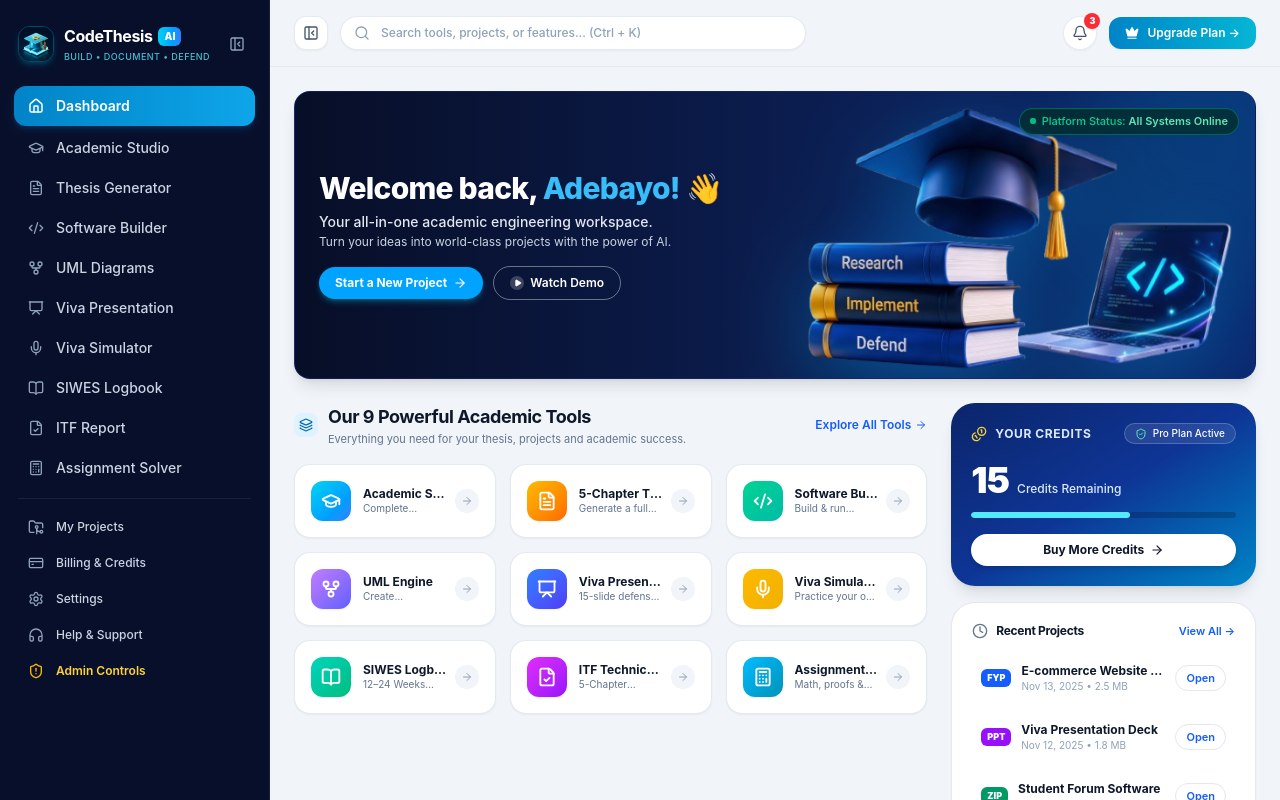
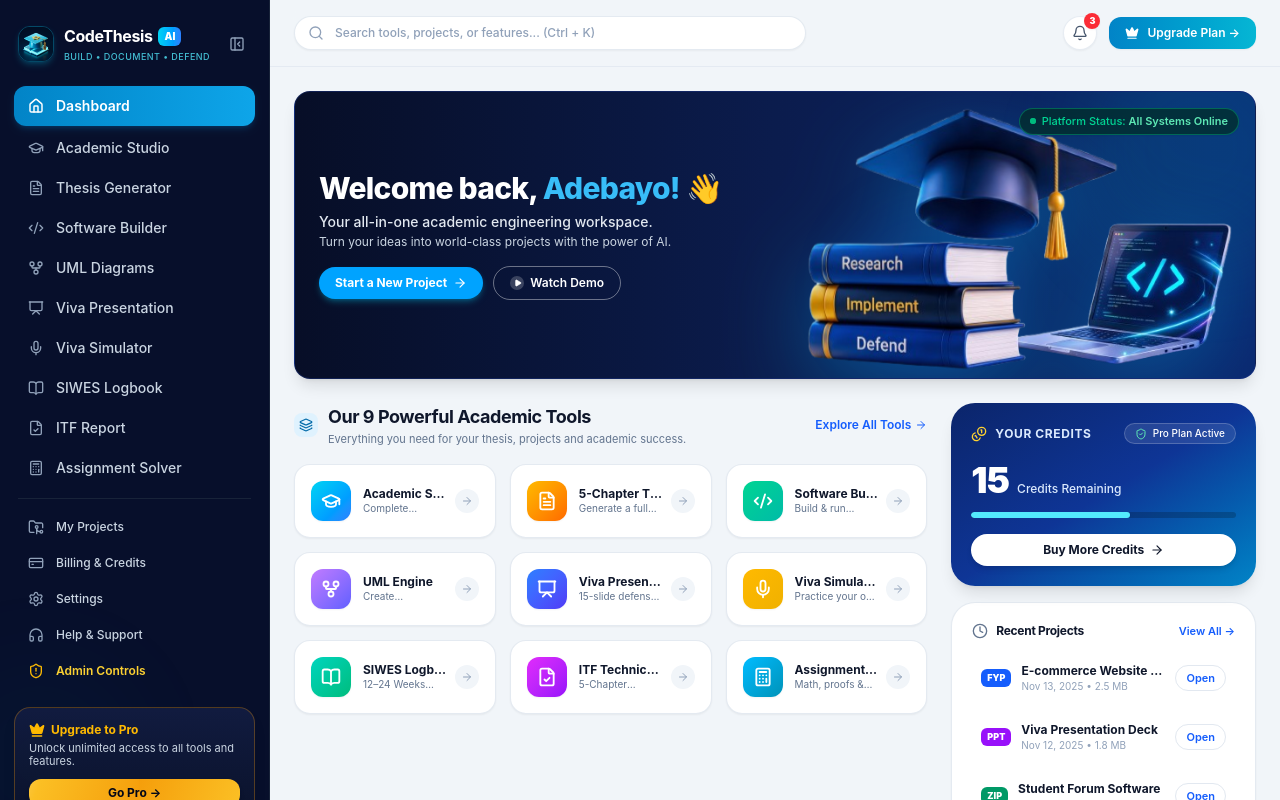
Before and after one commit to yaseeradam/codethesis.ai, a Next.js app in the folder web/: page /dashboard in a window 1280 px wide. Shown: the top 800 px of the page. Built offline with nearby package versions, Linux system fonts and the light colour scheme.

Commit message:
feat(ui): ensure sidebar remains fixed and non-scrollable and remove body collapse toggle icon

```diff
--- a/web/src/app/admin/page.tsx
+++ b/web/src/app/admin/page.tsx
@@ -227,12 +227,12 @@ export default function AdminDashboardPage() {
   );
 
   return (
-    <div className="min-h-screen bg-[#F1F5F9] text-slate-900 flex flex-col lg:flex-row font-sans selection:bg-cyan-500 selection:text-white">
+    <div className="h-screen bg-[#F1F5F9] text-slate-900 flex flex-col lg:flex-row font-sans selection:bg-cyan-500 selection:text-white overflow-hidden">
       {/* ─────────────────────────────────────────────────────────────
           1. ADMIN SIDEBAR (Midnight Navy #070F2B)
       ─────────────────────────────────────────────────────────────── */}
       <aside
-        className={`bg-[#070F2B] text-slate-300 flex-shrink-0 flex flex-col justify-between p-3.5 lg:min-h-screen border-r border-slate-800/80 relative overflow-hidden z-20 transition-all duration-300 ease-in-out ${
+        className={`bg-[#070F2B] text-slate-300 flex-shrink-0 flex flex-col justify-between p-3.5 h-full border-r border-slate-800/80 relative overflow-hidden z-20 transition-all duration-300 ease-in-out ${
           isSidebarCollapsed ? 'w-full lg:w-[76px]' : 'w-full lg:w-[270px]'
         }`}
       >
@@ -397,7 +397,7 @@ export default function AdminDashboardPage() {
       {/* ─────────────────────────────────────────────────────────────
           2. MAIN ADMIN CONTENT WORKSPACE
       ─────────────────────────────────────────────────────────────── */}
-      <main className="flex-1 flex flex-col min-w-0 overflow-y-auto">
+      <main className="flex-1 flex flex-col min-w-0 h-full overflow-y-auto">
         {/* Top Action Bar */}
         <header className="sticky top-0 z-30 bg-[#F1F5F9]/90 backdrop-blur-md px-6 py-4 flex items-center justify-between border-b border-slate-200/80 gap-3">
           <div className="flex items-center gap-3">
--- a/web/src/app/dashboard/page.tsx
+++ b/web/src/app/dashboard/page.tsx
@@ -241,12 +241,12 @@ function DashboardMain() {
   }, [paymentRef, paymentStatus]);
 
   return (
-    <div className="min-h-screen bg-[#F1F5F9] text-slate-900 flex flex-col lg:flex-row font-sans selection:bg-cyan-500 selection:text-white">
+    <div className="h-screen bg-[#F1F5F9] text-slate-900 flex flex-col lg:flex-row font-sans selection:bg-cyan-500 selection:text-white overflow-hidden">
       {/* ─────────────────────────────────────────────────────────────
-          1. LEFT COLLAPSIBLE SIDEBAR (Midnight Navy #070F2B)
+          1. LEFT FIXED SIDEBAR (Midnight Navy #070F2B)
       ─────────────────────────────────────────────────────────────── */}
       <aside
-        className={`bg-[#070F2B] text-slate-300 flex-shrink-0 flex flex-col justify-between p-3.5 lg:min-h-screen border-r border-slate-800/80 relative overflow-hidden z-20 transition-all duration-300 ease-in-out ${
+        className={`bg-[#070F2B] text-slate-300 flex-shrink-0 flex flex-col justify-between p-3.5 h-full border-r border-slate-800/80 relative overflow-hidden z-20 transition-all duration-300 ease-in-out ${
           isSidebarCollapsed ? 'w-full lg:w-[76px]' : 'w-full lg:w-[270px]'
         }`}
       >
@@ -559,25 +559,11 @@ function DashboardMain() {
       {/* ─────────────────────────────────────────────────────────────
           2. MAIN CONTENT AREA (Clean Academic Slate #F1F5F9)
       ─────────────────────────────────────────────────────────────── */}
-      <main className="flex-1 flex flex-col min-w-0 overflow-y-auto">
+      <main className="flex-1 flex flex-col min-w-0 h-full overflow-y-auto">
         {/* Top Header Bar */}
         <header className="sticky top-0 z-30 bg-[#F1F5F9]/90 backdrop-blur-md px-6 py-4 flex items-center justify-between border-b border-slate-200/80 gap-3">
-          {/* Left Collapse & Search Cluster */}
+          {/* Left Search Cluster (Toggle icon removed from body per user request) */}
           <div className="flex items-center gap-3 w-full max-w-lg">
-            {/* Header Sidebar Toggle Icon Button */}
-            <button
-              onClick={() => setIsSidebarCollapsed(!isSidebarCollapsed)}
-              className="p-2 rounded-xl bg-white border border-slate-200/90 text-slate-600 hover:text-slate-900 hover:border-slate-300 shadow-xs transition-transform active:scale-95 flex items-center justify-center flex-shrink-0"
-              title={isSidebarCollapsed ? 'Expand Sidebar' : 'Collapse Sidebar'}
-              aria-label={isSidebarCollapsed ? 'Expand Sidebar' : 'Collapse Sidebar'}
-            >
-              {isSidebarCollapsed ? (
-                <PanelLeft className="w-4 h-4 text-sky-600" />
-              ) : (
-                <PanelLeftClose className="w-4 h-4" />
-              )}
-            </button>
-
             {/* Search Pill */}
             <div className="relative w-full">
               <Search className="absolute left-3.5 top-1/2 -translate-y-1/2 w-4 h-4 text-slate-400" />
--- a/web/src/components/layout/AppLayout.tsx
+++ b/web/src/components/layout/AppLayout.tsx
@@ -99,12 +99,12 @@ export default function AppLayout({
   ];
 
   return (
-    <div className="min-h-screen bg-[#F1F5F9] text-slate-900 flex flex-col lg:flex-row font-sans selection:bg-cyan-500 selection:text-white">
+    <div className="h-screen bg-[#F1F5F9] text-slate-900 flex flex-col lg:flex-row font-sans selection:bg-cyan-500 selection:text-white overflow-hidden">
       {/* ─────────────────────────────────────────────────────────────
-          1. LEFT COLLAPSIBLE SIDEBAR (Midnight Navy #070F2B)
+          1. LEFT FIXED SIDEBAR (Midnight Navy #070F2B)
       ─────────────────────────────────────────────────────────────── */}
       <aside
-        className={`bg-[#070F2B] text-slate-300 flex-shrink-0 flex flex-col justify-between p-3.5 lg:min-h-screen border-r border-slate-800/80 relative overflow-hidden z-20 transition-all duration-300 ease-in-out ${
+        className={`bg-[#070F2B] text-slate-300 flex-shrink-0 flex flex-col justify-between p-3.5 h-full border-r border-slate-800/80 relative overflow-hidden z-20 transition-all duration-300 ease-in-out ${
           isSidebarCollapsed ? 'w-full lg:w-[76px]' : 'w-full lg:w-[270px]'
         }`}
       >
@@ -296,32 +296,19 @@ export default function AppLayout({
       {/* ─────────────────────────────────────────────────────────────
           2. MAIN CONTENT AREA (Academic Slate #F1F5F9)
       ─────────────────────────────────────────────────────────────── */}
-      <main className="flex-1 flex flex-col min-w-0 overflow-y-auto">
+      <main className="flex-1 flex flex-col min-w-0 h-full overflow-y-auto">
         {!hideHeader && (
-          <header className="sticky top-0 z-30 bg-[#F1F5F9]/90  backdrop-blur-md px-6 py-4 flex items-center justify-between border-b border-slate-200/80  gap-3 transition-colors duration-200">
-            {/* Left Search & Toggle */}
+          <header className="sticky top-0 z-30 bg-[#F1F5F9]/90 backdrop-blur-md px-6 py-4 flex items-center justify-between border-b border-slate-200/80 gap-3 transition-colors duration-200">
+            {/* Left Search Cluster (Toggle icon removed from body per user request) */}
             <div className="flex items-center gap-3 w-full max-w-lg">
-              <button
-                onClick={() => setIsSidebarCollapsed(!isSidebarCollapsed)}
-                className="p-2 rounded-xl bg-white  border border-slate-200/90  text-slate-600  hover:text-slate-900  hover:border-slate-300  shadow-xs transition-transform active:scale-95 flex items-center justify-center flex-shrink-0"
-                title={isSidebarCollapsed ? 'Expand Sidebar' : 'Collapse Sidebar'}
-                aria-label={isSidebarCollapsed ? 'Expand Sidebar' : 'Collapse Sidebar'}
-              >
-                {isSidebarCollapsed ? (
-                  <PanelLeft className="w-4 h-4 text-sky-600 " />
-                ) : (
-                  <PanelLeftClose className="w-4 h-4" />
-                )}
-              </button>
-
               <div className="relative w-full">
-                <Search className="absolute left-3.5 top-1/2 -translate-y-1/2 w-4 h-4 text-slate-400 " />
+                <Search className="absolute left-3.5 top-1/2 -translate-y-1/2 w-4 h-4 text-slate-400" />
                 <input
                   type="text"
                   value={searchQuery}
                   onChange={(e) => setSearchQuery(e.target.value)}
                   placeholder="Search tools, projects, or features... (Ctrl + K)"
-                  className="w-full bg-white  border border-slate-200/90  rounded-full pl-10 pr-4 py-2 text-xs font-medium text-slate-800  placeholder-slate-400  shadow-xs focus:outline-none focus:ring-2 focus:ring-sky-500/20 focus:border-sky-500 transition-all"
+                  className="w-full bg-white border border-slate-200/90 rounded-full pl-10 pr-4 py-2 text-xs font-medium text-slate-800 placeholder-slate-400 shadow-xs focus:outline-none focus:ring-2 focus:ring-sky-500/20 focus:border-sky-500 transition-all"
                 />
               </div>
             </div>
```
